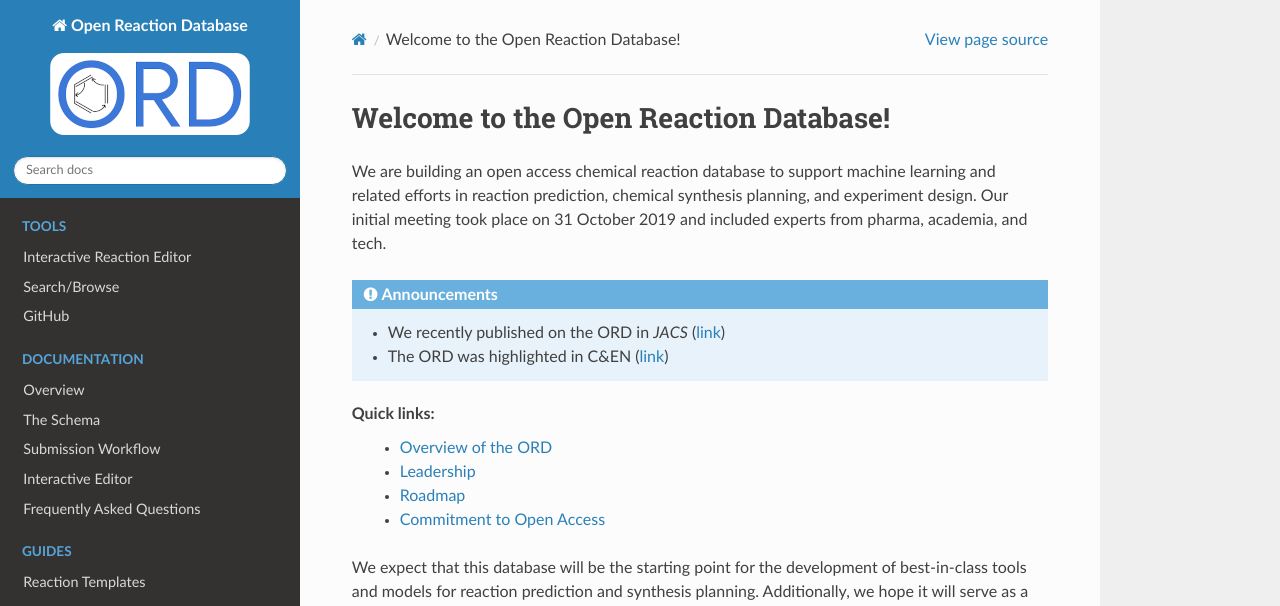
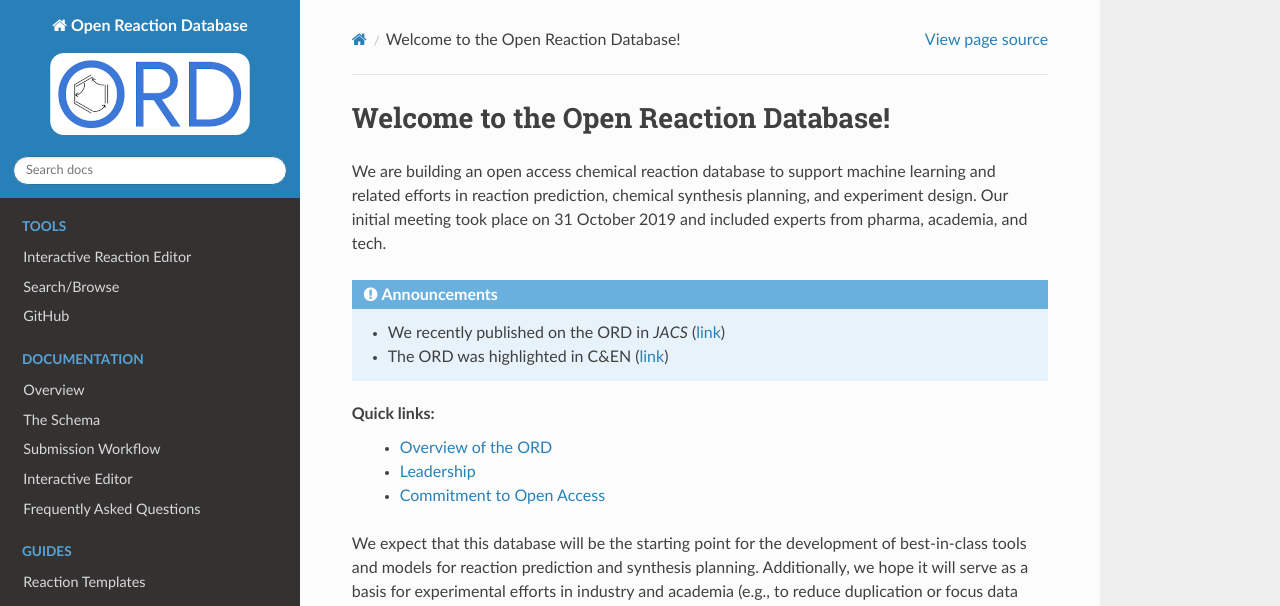
Before and after one commit to open-reaction-database/ord-schema, a Sphinx documentation site: the page built from docs/index.rst, in a window 1280 px wide and 1161 px high. Shown: the top 606 px of the window. Built offline with Sphinx 7.4.7 and the Read the Docs theme 2.0.0, drawn with Linux system fonts in a browser that asks for light colours.

Commit message:
remove roadmap from website

```diff
--- a/docs/index.rst
+++ b/docs/index.rst
@@ -20,7 +20,6 @@ planning, and experiment design. Our initial meeting took place on 31 October
 Quick links:
    * `Overview of the ORD <overview.html>`_
    * `Leadership <overview.html#leadership>`_
-   * `Roadmap <overview.html#development-roadmap>`_
    * `Commitment to Open Access <overview.html#commitment-to-open-access>`_
 
 We expect that this database will be the starting point for the development of
--- a/docs/overview.rst
+++ b/docs/overview.rst
@@ -141,12 +141,6 @@ organization) will then be hosted on GitHub under this license.
 .. NOTE::
    The submission workflow is described in detail `here <submissions.html>`__.
 
-*******************
-Development roadmap
-*******************
-
-.. image:: images/roadmap.png
-
 **********
 Leadership
 **********
```
Also changed, not shown: docs/images/roadmap.png (deleted).
